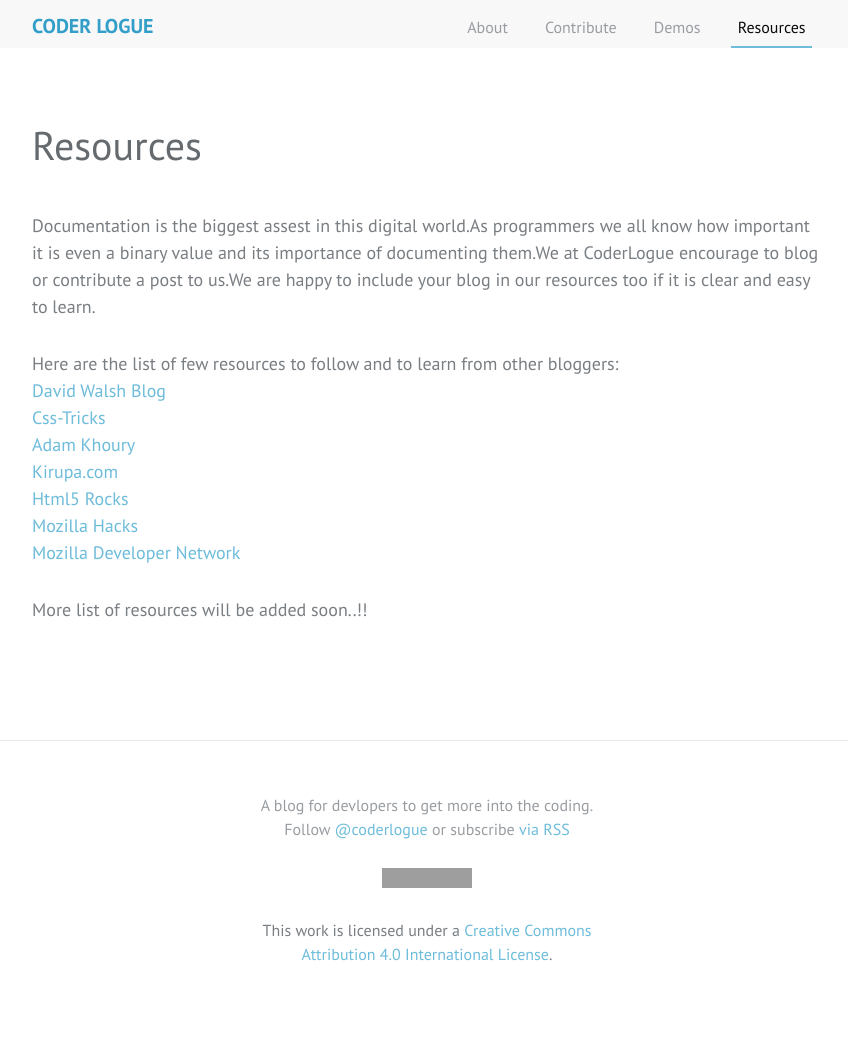
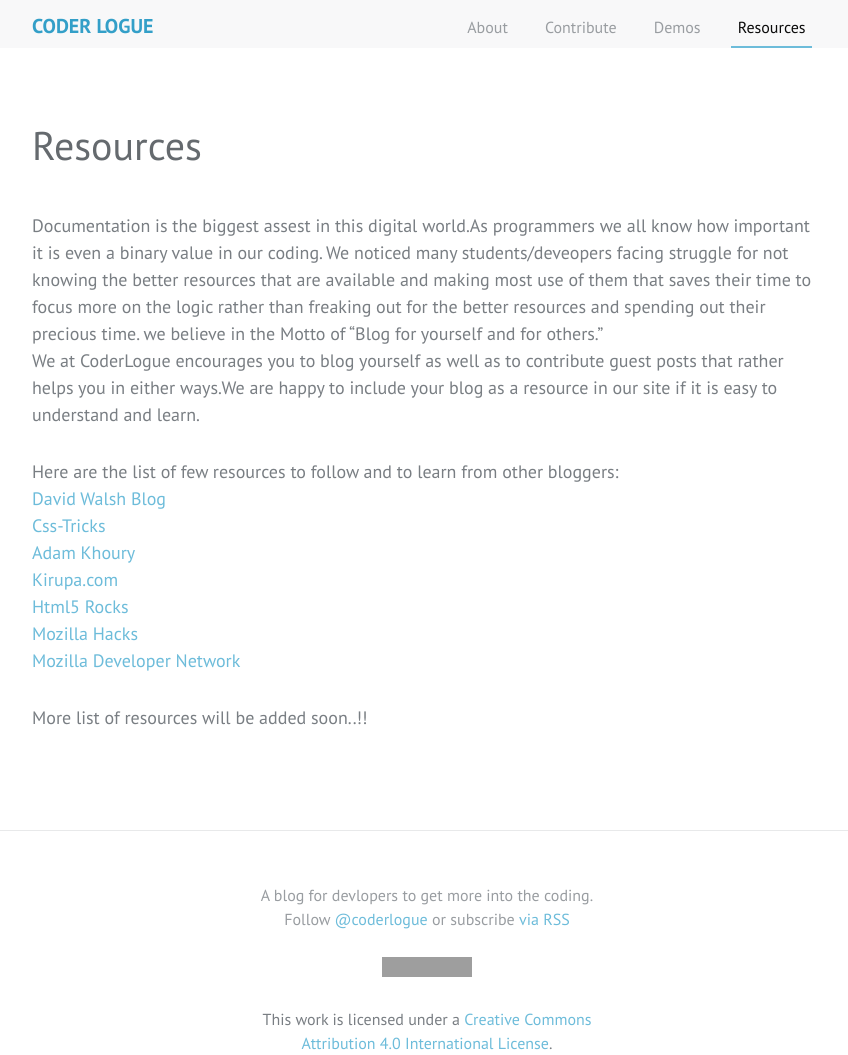
Before and after one commit to coderlogue/coderlogue.github.io, a Jekyll site: the page built from resources.md, in a window 1280 px wide. Shown: the whole page, without its empty margins (213-1061 px from the left). Built offline with Jekyll 4.4.1, drawn with Linux system fonts in a browser that asks for light colours; comment, search, counter and statistics services are not loaded; before the commit the page ends 966 px from its top, so only the background shows below that; grey boxes are pictures that could not be loaded.

Commit message:
Update resources.md

```diff
--- a/resources.md
+++ b/resources.md
@@ -3,7 +3,8 @@
 permalink: /resources/
 ---
 
-Documentation is the biggest assest in this digital world.As programmers we all know how important it is even a binary value and its importance of documenting them.We at CoderLogue encourage to blog or contribute a post to us.We are happy to include your blog in our resources too if it is clear and easy to learn.<br/>
+Documentation is the biggest assest in this digital world.As programmers we all know how important it is even a binary value in our coding. We noticed many students/deveopers facing struggle for not knowing the better resources that are available and making most use of them that saves their time to focus more on the logic rather than freaking out for the better resources and spending out their precious time. we believe in the  Motto of "Blog for yourself and for others." <br/>
+We at CoderLogue encourages you to blog yourself as well as to contribute guest posts that rather helps you in either ways.We are happy to include your blog as a resource in our site if it is easy to understand and learn.<br/>
 
 Here are the list of few resources to follow and to learn from other bloggers: <br/>
 [David Walsh Blog](http://davidwalsh.name/) <br/>
```
